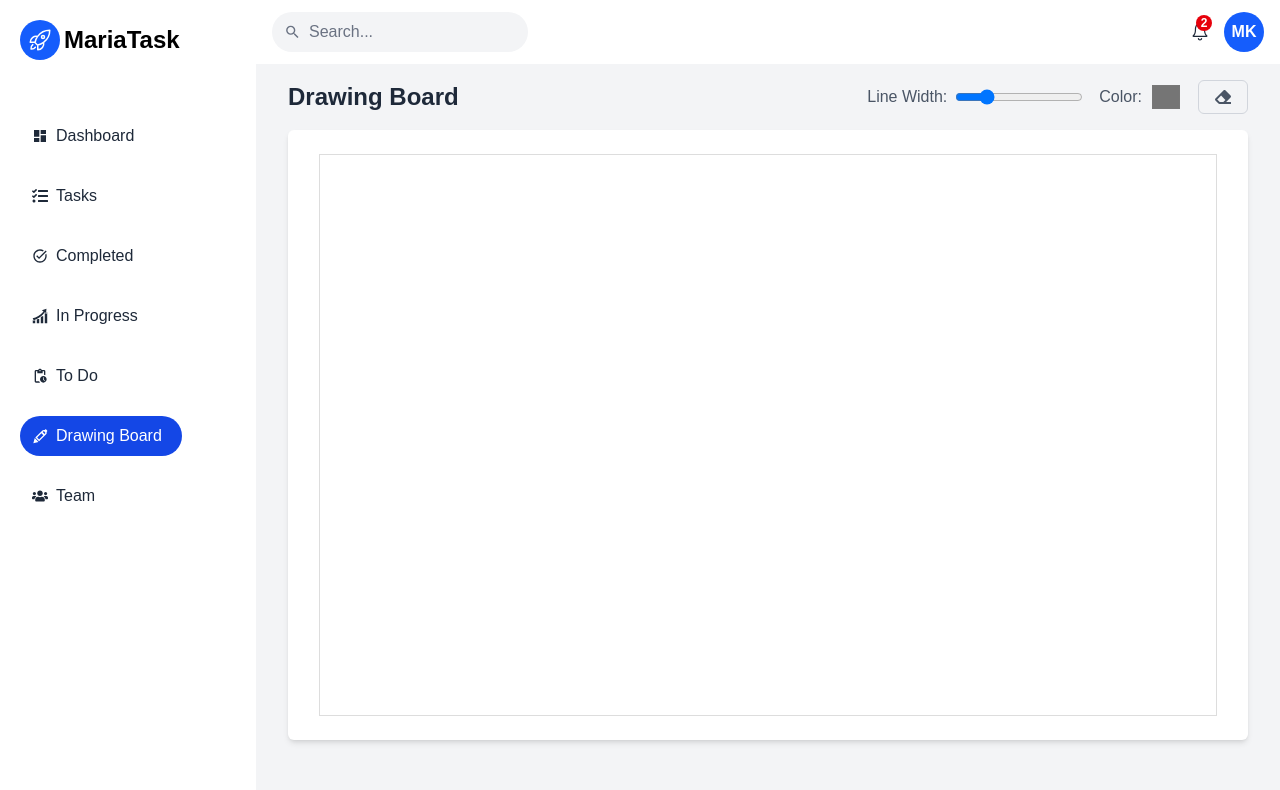
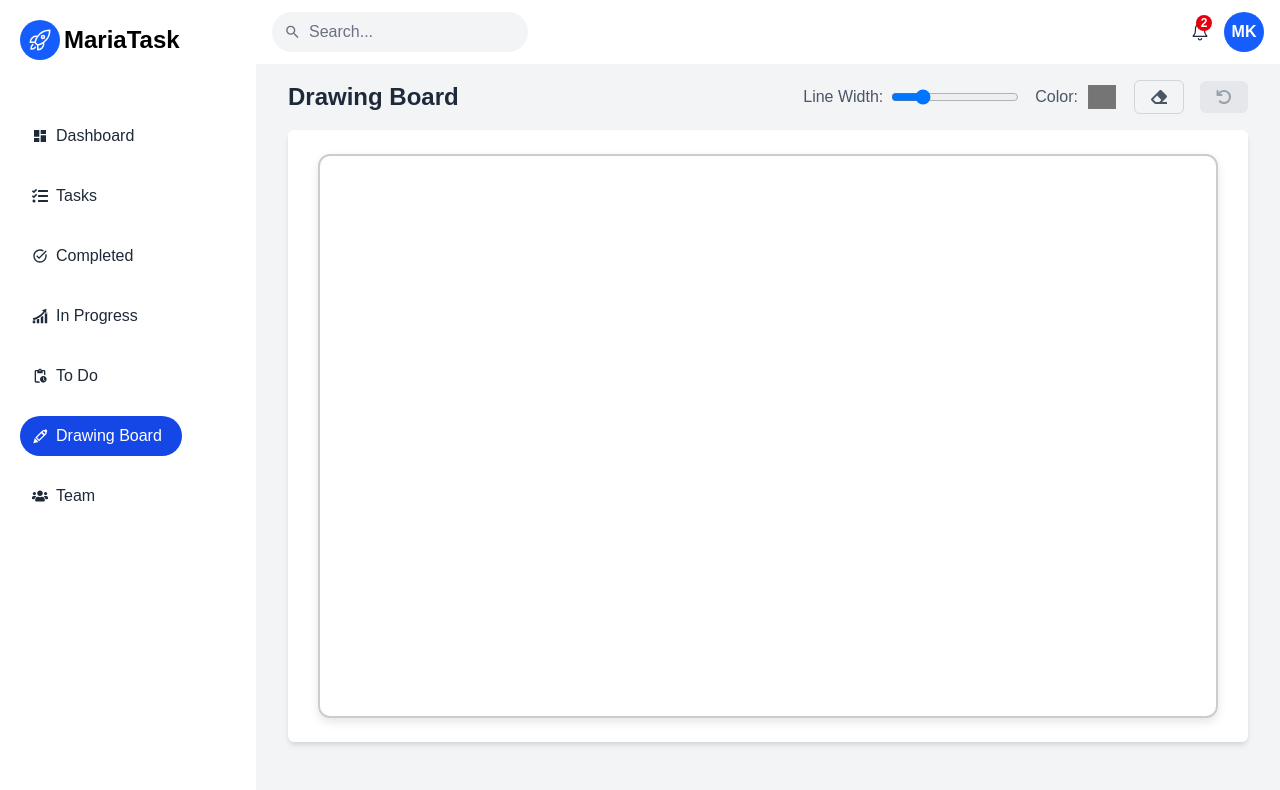
Before and after one commit to AleksKen/ClientTaskManager, a React (Vite) app in the folder client/: page /drawing in a window 1280 px wide. Shown: the top 790 px of the page. Built offline with nearby package versions, Linux system fonts and the light colour scheme.

Commit message:
Доделана простая реализация доски

```diff
--- a/client/src/pages/DrawingBoard.jsx
+++ b/client/src/pages/DrawingBoard.jsx
@@ -1,5 +1,6 @@
 import {useEffect, useRef, useState} from "react";
 import {FaEraser} from "react-icons/fa";
+import {FaArrowRotateLeft} from "react-icons/fa6";
 
 
 const DrawingBoard = () => {
@@ -8,9 +9,8 @@ const DrawingBoard = () => {
     const [isErasing, setIsErasing] = useState(false);
     const [lineWidth, setLineWidth] = useState(5);
     const [context, setContext] = useState(null);
+    const [history, setHistory] = useState([]);
     const [strokeColor, setStrokeColor] = useState('#757575');
-
-
     const [canvasWidth, setCanvasWidth] = useState(200);
     const [canvasHeight, setCanvasHeight] = useState(200);
 
@@ -43,6 +43,7 @@ const DrawingBoard = () => {
     }, [lineWidth, strokeColor]);
 
     const startDrawing = (e) => {
+        saveToHistory();
         setIsDrawing(true);
         draw(e);
     };
@@ -72,6 +73,7 @@ const DrawingBoard = () => {
     };
 
     const startDrawingTouch = (e) => {
+        saveToHistory();
         setIsDrawing(true);
         drawTouch(e);
     };
@@ -113,6 +115,30 @@ const DrawingBoard = () => {
         setStrokeColor(e.target.value);
     };
 
+    const saveToHistory = () => {
+        const canvas = canvasRef.current;
+        const dataUrl = canvas.toDataURL();
+        setHistory(prev => [...prev, dataUrl]);
+    };
+
+    const undo = () => {
+        if (history.length === 0) return;
+        const canvas = canvasRef.current;
+        const ctx = context;
+
+        const newHistory = [...history];
+        const lastState = newHistory.pop();
+        setHistory(newHistory);
+
+        const img = new Image();
+        img.src = lastState;
+        img.onload = () => {
+            ctx.clearRect(0, 0, canvas.width, canvas.height);
+            ctx.drawImage(img, 0, 0, canvas.width, canvas.height);
+        };
+    };
+
+
     return (
         <div className="w-full md:px-4 px-0 mb-6">
             <div className="flex flex-col md:flex-row md:items-center md:justify-between mb-8 gap-4">
@@ -153,6 +179,19 @@ const DrawingBoard = () => {
                     >
                         <FaEraser className="text-base"/>
                     </button>
+
+                    <button
+                        onClick={undo}
+                        disabled={history.length === 0}
+                        className={`flex items-center gap-1 rounded-md py-1 px-2 md:py-2 md:px-4 text-sm md:text-base ${
+                            history.length === 0
+                                ? "bg-gray-200 text-gray-400 cursor-not-allowed"
+                                : "bg-blue-100 text-blue-600 border border-blue-300"
+                        }`}
+                    >
+                        <FaArrowRotateLeft/>
+                    </button>
+
                 </div>
             </div>
 
@@ -163,7 +202,13 @@ const DrawingBoard = () => {
                             ref={canvasRef}
                             width={canvasWidth}
                             height={canvasHeight}
-                            style={{border: "1px solid #ddd"}}
+                            style={{
+                                border: "2px solid #ccc",
+                                borderRadius: "12px",
+                                boxShadow: "0 4px 10px rgba(0, 0, 0, 0.1)",
+                                transition: "box-shadow 0.3s ease",
+                                backgroundColor: "#fff",
+                            }}
                             onMouseDown={startDrawing}
                             onMouseUp={stopDrawing}
                             onMouseMove={draw}
```
